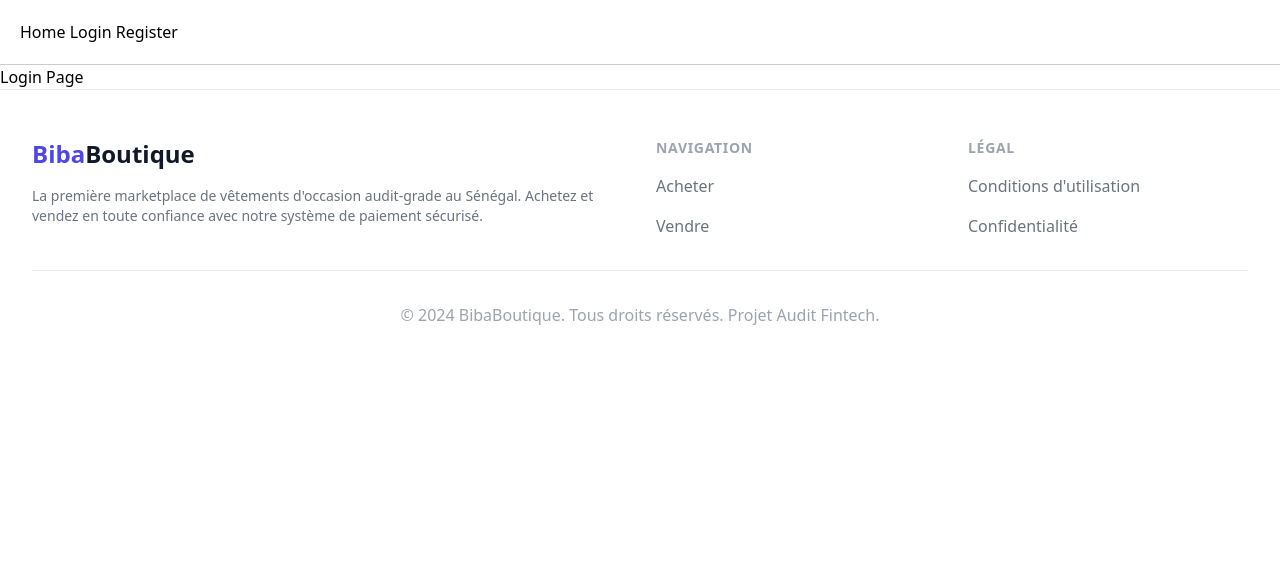
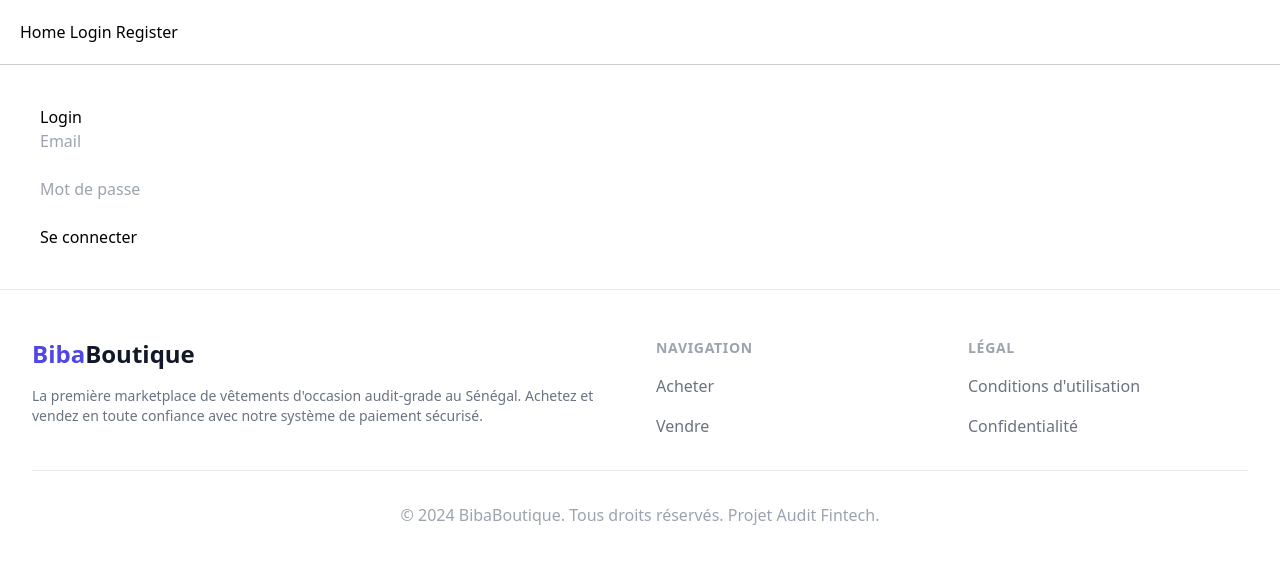
Before and after one commit to psakho922/vinted-web, a Next.js app: page /login in a window 1280 px wide. Shown: the top 564 px of the page. Built offline with nearby package versions, Linux system fonts and the light colour scheme.

Commit message:
Update page.tsx

```diff
--- a/src/app/login/page.tsx
+++ b/src/app/login/page.tsx
@@ -1,7 +1,69 @@
+"use client";
+
+import { useState } from "react";
+
 export default function LoginPage() {
+  const [email, setEmail] = useState("");
+  const [password, setPassword] = useState("");
+
+  async function handleSubmit(e: React.FormEvent) {
+    e.preventDefault();
+
+    try {
+      const res = await fetch(
+        process.env.NEXT_PUBLIC_API_URL + "/auth/login",
+        {
+          method: "POST",
+          headers: {
+            "Content-Type": "application/json",
+          },
+          body: JSON.stringify({ email, password }),
+        }
+      );
+
+      const data = await res.json();
+
+      if (res.ok) {
+        localStorage.setItem("token", data.access_token);
+        window.location.href = "/";
+      } else {
+        alert(data.message || "Erreur login");
+      }
+    } catch (err) {
+      console.error(err);
+      alert("Erreur serveur");
+    }
+  }
+
   return (
-    <div>
-      <h1>Login Page</h1>
+    <div style={{ padding: "40px" }}>
+      <h2>Login</h2>
+
+      <form onSubmit={handleSubmit}>
+        <input
+          type="email"
+          placeholder="Email"
+          value={email}
+          onChange={(e) => setEmail(e.target.value)}
+          required
+        />
+
+        <br />
+        <br />
+
+        <input
+          type="password"
+          placeholder="Mot de passe"
+          value={password}
+          onChange={(e) => setPassword(e.target.value)}
+          required
+        />
+
+        <br />
+        <br />
+
+        <button type="submit">Se connecter</button>
+      </form>
     </div>
   );
 }
```
